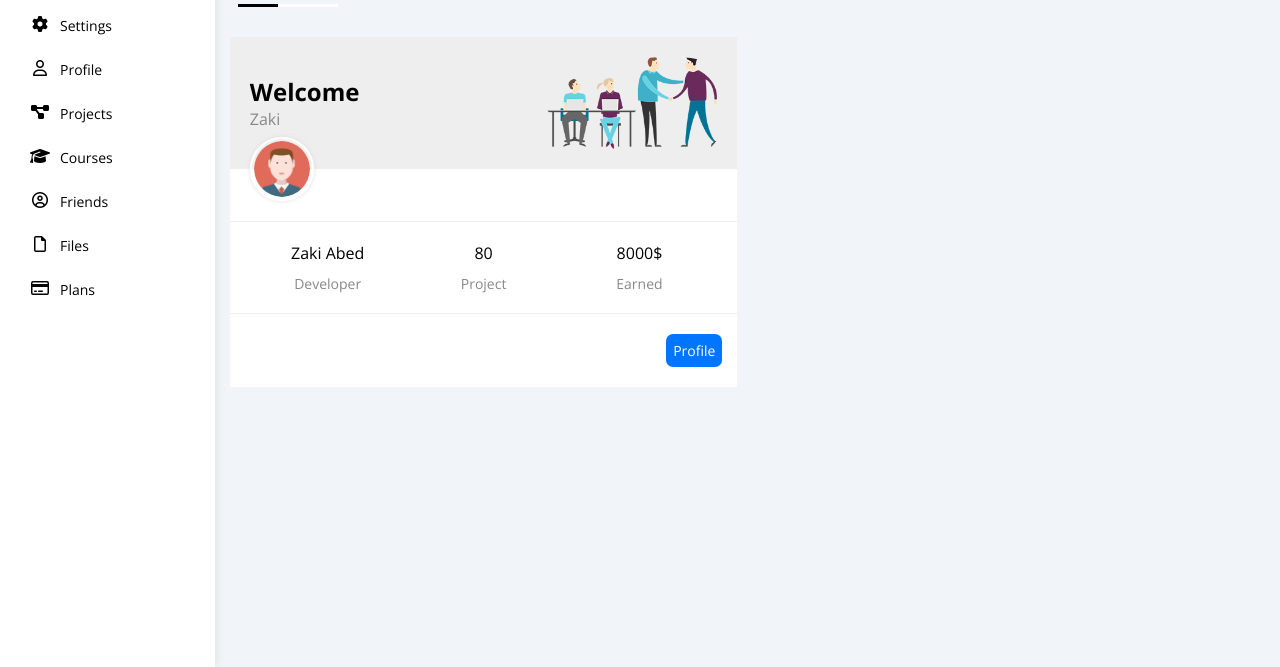
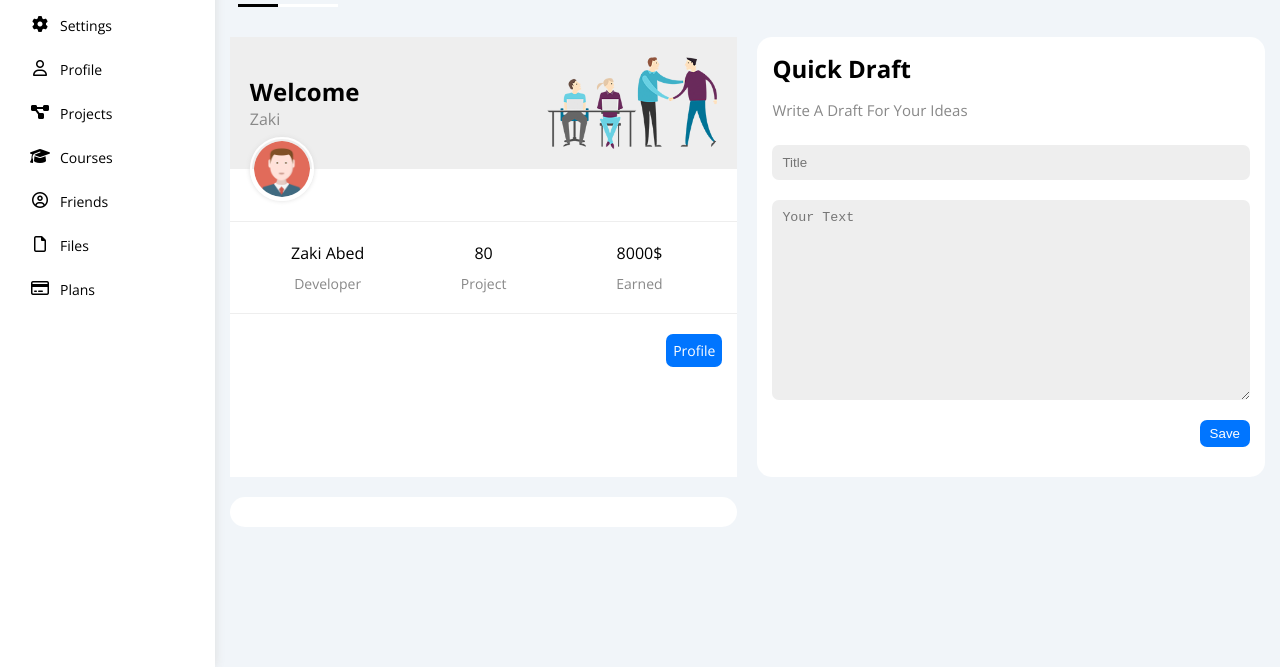
Before and after one commit to zaki-abed/HTML_And_CSS_Template_Four, a plain HTML site: page index.html in a window 1280 px wide. Shown: the part 133-800 px from the top of the page. Drawn offline with nearby package versions, Linux system fonts and the light colour scheme.

Commit message:
Make Quick-draft Box

```diff
--- a/css/master.css
+++ b/css/master.css
@@ -38,6 +38,14 @@ ul {
     padding: 0;
     margin: 0;
 }
+
+/* Start Component */
+.box {
+    background-color: white;
+    padding: 15px;
+    border-radius: 15px;
+}
+/* End Component */
 
 /* => For Scroll */
 ::-webkit-scrollbar {
@@ -316,4 +324,52 @@ ul {
 .content .wrapper .welcome a:hover {
     background-color: var(--blue-alt-color);
 }
+
+/* => Content => Wrapper => Quick Draft */
+.content .wrapper .quick-draft {
+
+}
+
+.content .wrapper .quick-draft h2 {
+    margin: 0;
+    margin-bottom: 15px;
+}
+
+.content .wrapper .quick-draft span {
+    display: block;
+    color: var(--grey-color);
+    font-size: 15px;
+}
+
+.content .wrapper .quick-draft form {
+    display: flex;
+    flex-direction: column;
+    row-gap: 20px;
+    margin: 25px 0 15px;
+}
+
+.content .wrapper .quick-draft form input:not(input[type=submit]) {
+    padding: 10px;
+    background-color: #eee;
+    border: none;
+    border-radius: 7px;
+}
+
+.content .wrapper .quick-draft form textarea {
+    background-color: #eee;
+    padding: 10px;
+    border: none;
+    border-radius: 7px;
+    height: 200px;
+}
+
+.content .wrapper .quick-draft form input[type=submit] {
+    width: fit-content;
+    background-color: var(--blue-color);
+    color: white;
+    border: none;
+    padding: 6px 10px;
+    border-radius: 7px;
+    align-self: flex-end;
+}
 /* End Content */
--- a/index.html
+++ b/index.html
@@ -84,6 +84,7 @@
 
           <!-- Wrapper -->
           <div class="wrapper">
+            <!-- Welcome Box -->
             <div class="welcome">
               <div class="intro">
                 <div>
@@ -101,6 +102,20 @@
               <a href="profile.html">Profile</a>
 
             </div>
+            <!-- Quick Draft Box -->
+            <div class="quick-draft box">
+              <h2>Quick Draft</h2>
+              <span>Write A Draft For Your Ideas</span>
+              <form action="#">
+                <input type="text" placeholder="Title">
+                <textarea name="text" placeholder="Your Text"></textarea>
+                <input type="submit" value="Save">
+              </form>
+            </div>
+            <!-- Start Targets -->
+             <div class="targets box">
+
+             </div>
           </div> <!-- / wrapper -->
       </div> <!-- / content -->
     </div> <!-- / page -->
```
